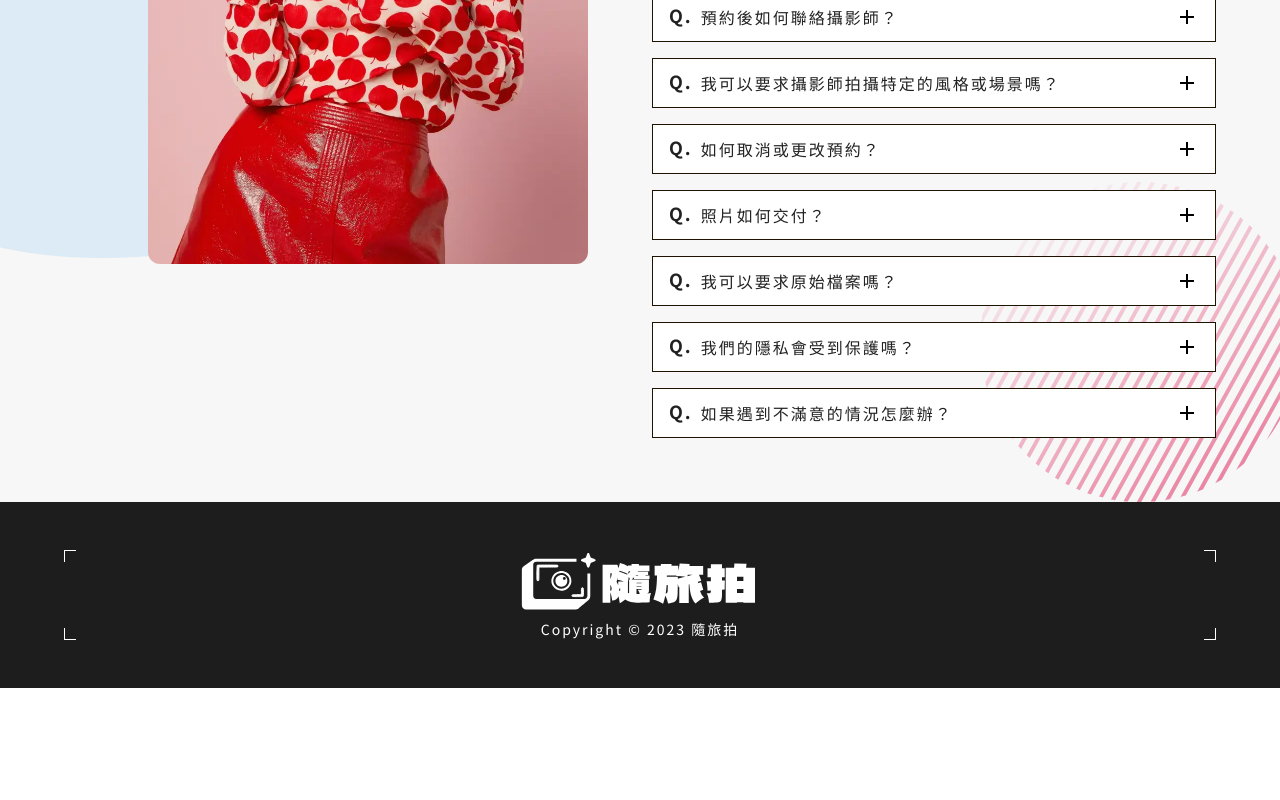
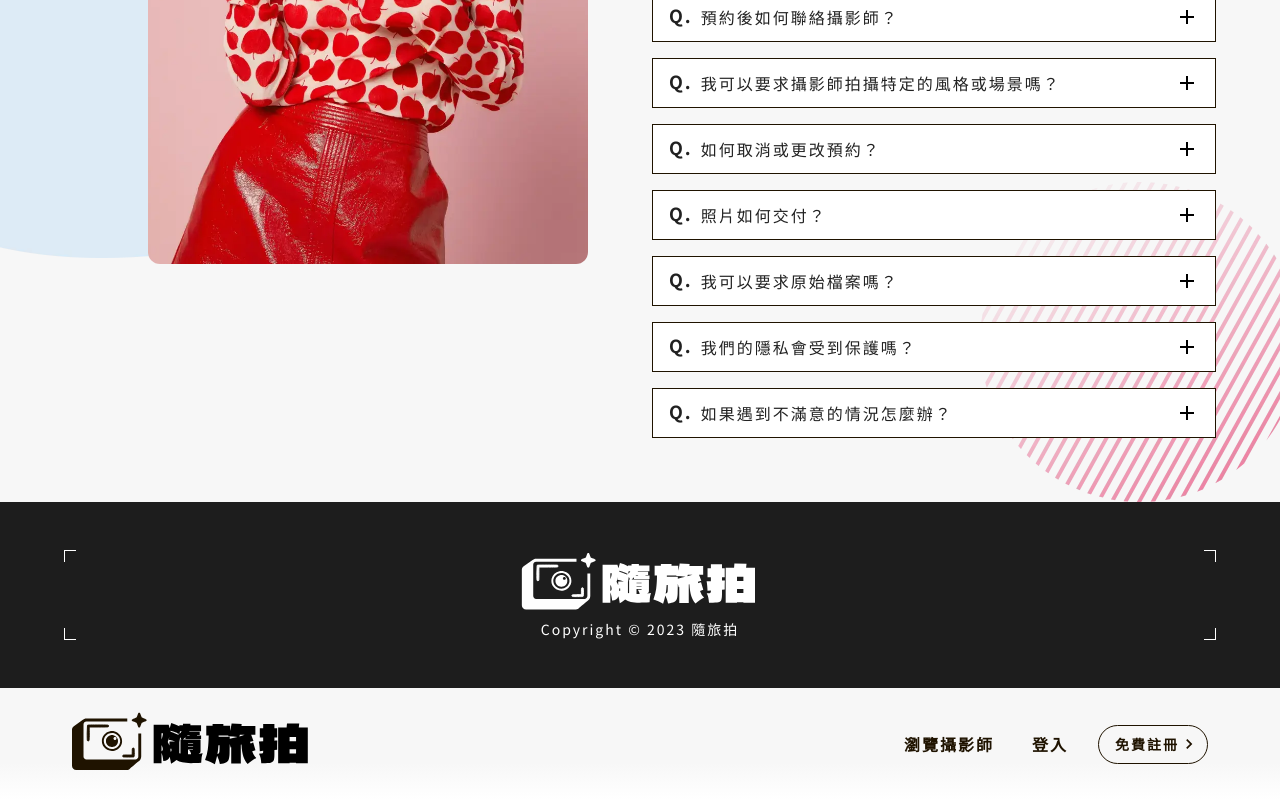
Before and after one commit to dogwantfly/photograph-booking, a Next.js app: page / in a window 1280 px wide. Shown: the part 1300-2100 px from the top of the page. Before the commit the page ends 1988 px from the top, so only its background shows below. Built offline with nearby package versions, Linux system fonts and the light colour scheme.

Commit message:
feat: 🎸 新增 Navbar

```diff
--- /dev/null
+++ b/app/components/Navbar.js
@@ -0,0 +1,280 @@
+'use client'
+
+import * as React from 'react';
+import MuiAppBar from '@mui/material/AppBar';
+import Box from '@mui/material/Box';
+import Drawer from '@mui/material/Drawer';
+import Toolbar from '@mui/material/Toolbar';
+import IconButton from '@mui/material/IconButton';
+import Typography from '@mui/material/Typography';
+import MenuIcon from '@mui/icons-material/Menu';
+import List from '@mui/material/List';
+import ListItem from '@mui/material/ListItem';
+import ListItemButton from '@mui/material/ListItemButton';
+import ListItemText from '@mui/material/ListItemText';
+import Container from '@mui/material/Container';
+import Button from '@mui/material/Button';
+import CloseIcon from '@mui/icons-material/Close';
+import ChevronRightIcon from '@mui/icons-material/ChevronRight';
+import ArrowRightAltIcon from '@mui/icons-material/ArrowRightAlt';
+import { styled, useMediaQuery, useTheme } from '@mui/material';
+import Image from 'next/image';
+import logo from "@images/logo.svg";
+
+const pages = ['瀏覽攝影師', '登入'];
+
+const drawerWidth = 318;
+
+const DrawerHeader = styled('div')(({ theme }) => ({
+  display: 'flex',
+  alignItems: 'center',
+  padding: theme.spacing(0, 1),
+  // necessary for content to be below app bar
+  ...theme.mixins.toolbar,
+  justifyContent: 'flex-start',
+}));
+
+const AppBar = styled(MuiAppBar, {
+  shouldForwardProp: (prop) => prop !== 'open',
+})(({ theme, open }) => ({
+  transition: theme.transitions.create(['margin', 'width'], {
+    easing: theme.transitions.easing.sharp,
+    duration: theme.transitions.duration.leavingScreen,
+  }),
+  ...(open && {
+    width: `calc(100% - ${drawerWidth}px)`,
+    transition: theme.transitions.create(['margin', 'width'], {
+      easing: theme.transitions.easing.easeOut,
+      duration: theme.transitions.duration.enteringScreen,
+    }),
+    marginRight: drawerWidth,
+  }),
+}));
+
+
+function Navbar() {
+  const theme = useTheme();
+  const matchesMd = useMediaQuery(theme.breakpoints.up('md'));
+  const matchesSm = useMediaQuery(theme.breakpoints.up('sm'));
+
+  const [open, setOpen] = React.useState(false);
+
+  const handleDrawerOpen = () => {
+    setOpen(true);
+  };
+
+  const handleDrawerClose = () => {
+    setOpen(false);
+  };
+
+  const getImgWidth = () => {
+    if (matchesMd) {
+      return 236;
+    } else if (matchesSm) {
+      return 150;
+    } else {
+      return 104;
+    }
+  };
+
+  return (
+    <AppBar
+      position="static"
+      sx={{
+        // bgcolor: 'grey.300',
+        py: '1.5rem',
+        boxShadow: 0,
+      }}
+      style={{
+        background: 'linear-gradient(#f7f7f7, #f7f7f7, #f7f7f7, #f7f7f700)'
+      }}
+    >
+      <Container
+        maxWidth="xl"
+        sx={{
+          px: {
+            sm: '4.5rem'
+          },
+        }}
+      >
+        <Toolbar disableGutters>
+          <Typography
+            noWrap
+            component="a"
+            href="#"
+            sx={{
+              mr: 'auto',
+            }}
+          >
+            <Image
+              src={logo}
+              width={getImgWidth()}
+              style={{
+                maxWidth: '100%',
+                height: 'auto',
+              }}
+              alt='logo'
+            />
+          </Typography>
+
+          <Box sx={{ flexGrow: 0, display: { xs: 'flex', md: 'none' } }}>
+            <IconButton
+              size="large"
+              aria-label="account of current user"
+              aria-controls="menu-appbar"
+              aria-haspopup="true"
+              onClick={handleDrawerOpen}
+            >
+              <MenuIcon
+                sx={{
+                  color: 'primary.main',
+                  fontSize: {
+                    xs: 24,
+                    sm: 40,
+                  },
+                }}
+              />
+            </IconButton>
+
+            <Drawer
+              sx={{
+                position: 'fixed',
+                width: drawerWidth,
+                flexShrink: 0,
+                '& .MuiDrawer-paper': {
+                  width: drawerWidth,
+                },
+              }}
+              variant="persistent"
+              anchor="right"
+              open={open}
+            >
+              <DrawerHeader>
+                <IconButton
+                  sx={{
+                    ml: 'auto',
+                  }}
+                  onClick={handleDrawerClose}
+                >
+                  <CloseIcon sx={{
+                    color: 'primary.main',
+                    fontSize: {
+                    xs: 24,
+                      sm: 40,
+                    },
+                  }} />
+                </IconButton>
+              </DrawerHeader>
+              <Box
+                component="div"
+                sx={{
+                  display: 'flex',
+                  flexGrow: 1,
+                  flexDirection: 'column',
+                  justifyContent: 'space-between'
+                }}
+              >
+                <List>
+                  {pages.map((text, index) => (
+                    <ListItem
+                      key={text}
+                      disablePadding
+
+                    >
+                      <ListItemButton
+                        sx={{
+                          pl: 3,
+                          color: 'secondary',
+
+                        }}
+                      >
+                        <ListItemText
+                          primary={text}
+                          sx={{
+                            color: 'primary.main',
+                            '& .MuiTypography-root': {
+                              fontWeight: 'bold',
+                            },
+                          }}
+                        />
+                      </ListItemButton>
+                    </ListItem>
+                  ))}
+                </List>
+
+                <Button
+                  // onClick={handleCloseNavMenu}
+                  sx={{
+                    color: 'primary',
+                    display: 'flex',
+                    justifyContent: 'space-between',
+                    alignItems: 'center',
+                    py: '0.75rem',
+                    pl: '1rem',
+                    pr: '1rem',
+                    mx: '1.5rem',
+                    mb: '2rem',
+                    border: 1,
+                    borderRadius: '0.75rem'
+                  }}
+                >
+                  免費註冊
+                  <ArrowRightAltIcon
+                    color='primary'
+                    sx={{
+                      fontSize: 24,
+                    }}
+                  />
+                </Button>
+              </Box>
+
+            </Drawer>
+          </Box>
+
+          {/* desktop menu */}
+          <Box sx={{ flexGrow: 0, display: { xs: 'none', md: 'flex' } }}>
+            {pages.map((page) => (
+              <Button
+                key={page}
+                // onClick={handleCloseNavMenu}
+                sx={{
+                  color: 'primary',
+                  display: 'block',
+                  mr: '1rem',
+                  fontSize: '1rem',
+                  fontWeight: 'bold',
+                }}
+              >
+                {page}
+              </Button>
+            ))}
+
+            <Button
+              // onClick={handleCloseNavMenu}
+              sx={{
+                color: 'primary',
+                display: 'flex',
+                alignItems: 'center',
+                p: '0.5rem',
+                pl: '1rem',
+                fontWeight: 'bold',
+                border: 1,
+                borderRadius: '6.25rem'
+              }}
+            >
+              免費註冊
+              <ChevronRightIcon
+                color='primary'
+                sx={{
+                  fontSize: '1.25rem'
+                }}
+              />
+            </Button>
+          </Box>
+
+        </Toolbar>
+      </Container>
+    </AppBar>
+  );
+}
+export default Navbar;
--- a/app/components/ThemeRegistry/theme.js
+++ b/app/components/ThemeRegistry/theme.js
@@ -63,57 +63,67 @@ const themeOptions = {
     ].join(','),
     h1: {
       fontSize: '3rem',
+      fontWeight: 700,
       lineHeight: 1.2,
       letterSpacing: '0.125rem',
     },
     h2: {
       fontSize: '2rem',
+      fontWeight: 700,
       lineHeight: 1.2,
       letterSpacing: '0.125rem',
     },
     h3: {
       fontSize: '1.75rem',
+      fontWeight: 700,
       lineHeight: 1.2,
       letterSpacing: '0.125rem',
     },
     h4: {
       fontSize: '1.5rem',
+      fontWeight: 700,
       lineHeight: 1.2,
       letterSpacing: '0.125rem',
     },
     h5: {
       fontSize: '1.25rem',
+      fontWeight: 400,
       lineHeight: 1.2,
       letterSpacing: '0.125rem',
     },
     title: {
       fontSize: '1.125rem',
+      fontWeight: 700,
       lineHeight: 1.2,
       letterSpacing: '0.125rem',
     },
     body1: {
       fontSize: '1rem',
+      fontWeight: 400,
       lineHeight: 1.5,
       letterSpacing: '0.125rem',
     },
     body2: {
       fontSize: '1rem',
+      fontWeight: 400,
       lineHeight: 1.2,
       letterSpacing: '0.125rem',
     },
     button: {
       fontSize: '0.875rem',
+      fontWeight: 400,
       lineHeight: 1.5,
       letterSpacing: '0.125rem',
     },
     button_bold: {
       fontSize: '0.875rem',
+      fontWeight: 700,
       lineHeight: 1.2,
       letterSpacing: '0.125rem',
-      fontWeight: 700,
     },
     button_sm: {
       fontSize: '0.75rem',
+      fontWeight: 400,
       lineHeight: 1.2,
       letterSpacing: '0.125rem',
     },
--- a/app/layout.js
+++ b/app/layout.js
@@ -1,5 +1,6 @@
 import ThemeRegistry from '@components/ThemeRegistry';
 import Footer from '@components/Footer';
+import Navbar from './components/Navbar';
 
 export const metadata = {
   title: {
@@ -17,6 +18,8 @@ export default function RootLayout(props) {
         <ThemeRegistry options={{ key: 'mui' }}>
           {children}
           <Footer />
+          <Navbar></Navbar>
+          {/* {children} */}
         </ThemeRegistry>
       </body>
     </html>
--- a/jsconfig.json
+++ b/jsconfig.json
@@ -2,6 +2,7 @@
   "compilerOptions": {
     "paths": {
       "@/*": ["./app/*"],
+      "@images/*": ["./public/*"],
       "@components/*": ["./app/components/*"],
       "@lib/*": ["./app/lib/*"]
     }
```
Also changed, not shown: public/logo.svg (added).
